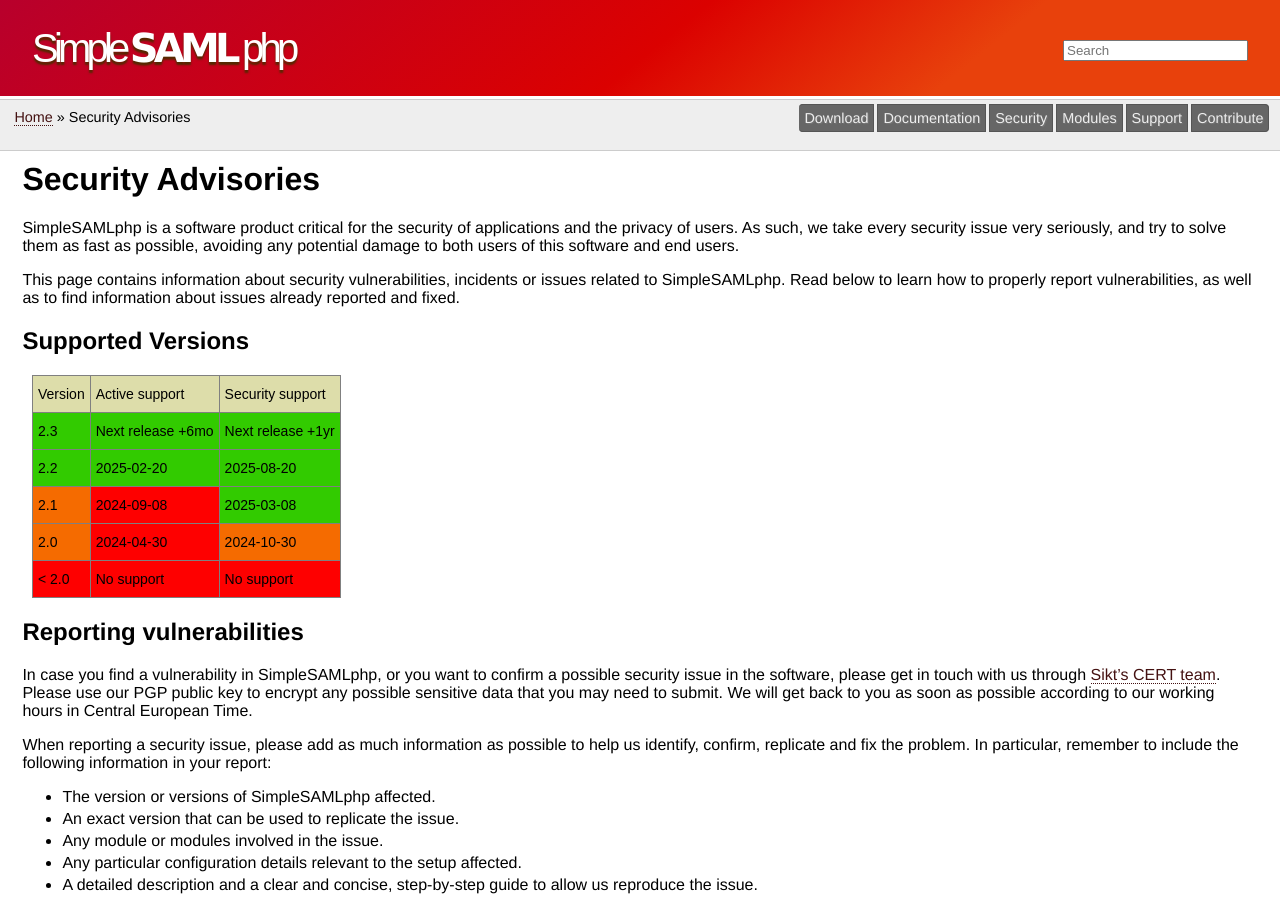
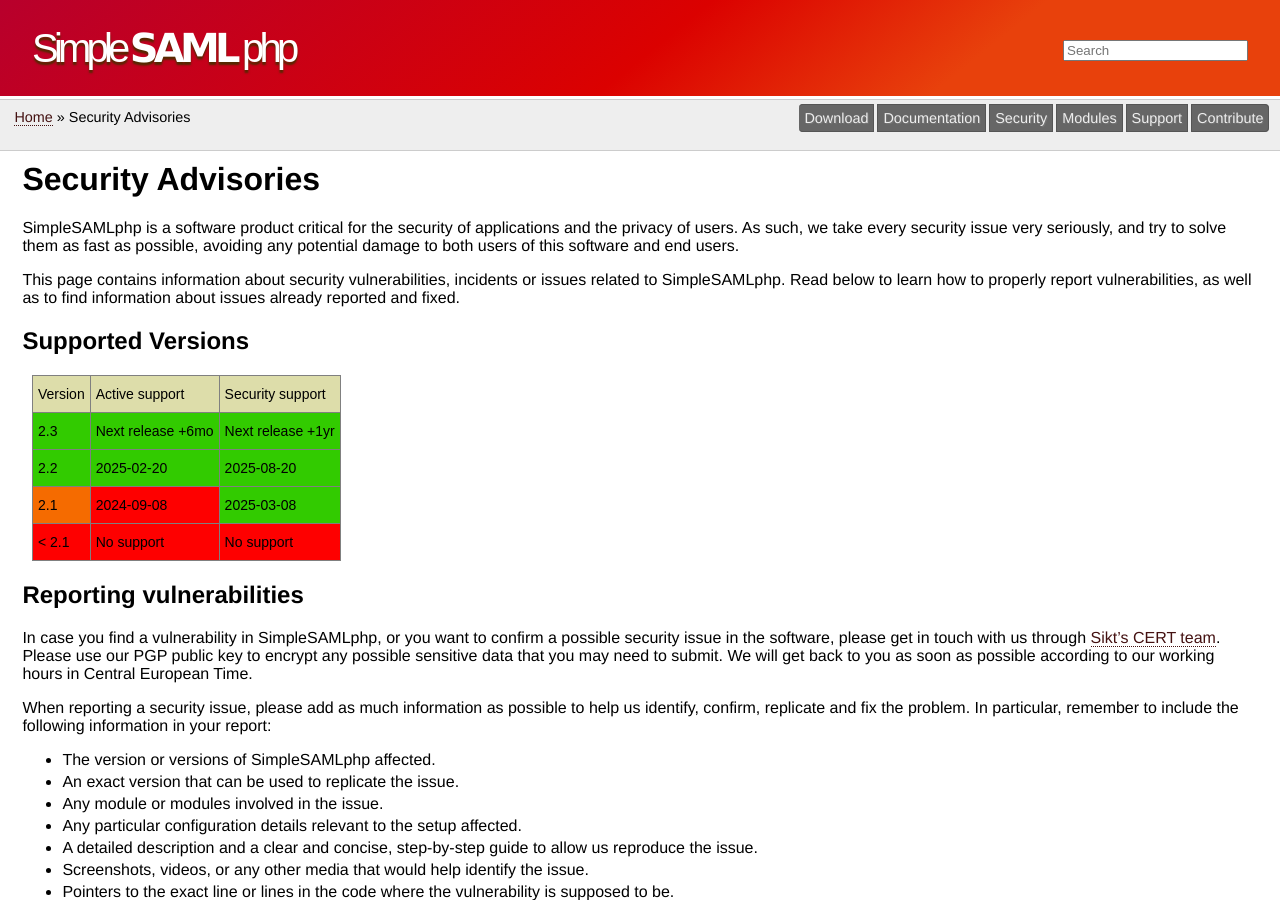
Before and after one commit to simplesamlphp/simplesamlphp.github.io, a Jekyll site: the page built from security/index.md, in a window 1280 px wide and 900 px high. Built offline with Jekyll 4.4.1, drawn with Linux system fonts in a browser that asks for light colours.

Commit message:
Take SSP 2.0 out of support

```diff
--- a/security/index.md
+++ b/security/index.md
@@ -38,12 +38,7 @@
     <td class="tg-d52n">2025-03-08</td>
   </tr>
   <tr>
-    <td class="tg-3wb8">2.0</td>
-    <td class="tg-tw5s">2024-04-30</td>
-    <td class="tg-3wb8">2024-10-30</td>
-  </tr>
-  <tr>
-    <td class="tg-tw5s">&lt; 2.0</td>
+    <td class="tg-tw5s">&lt; 2.1</td>
     <td class="tg-tw5s">No support</td>
     <td class="tg-tw5s">No support</td>
   </tr>
```
